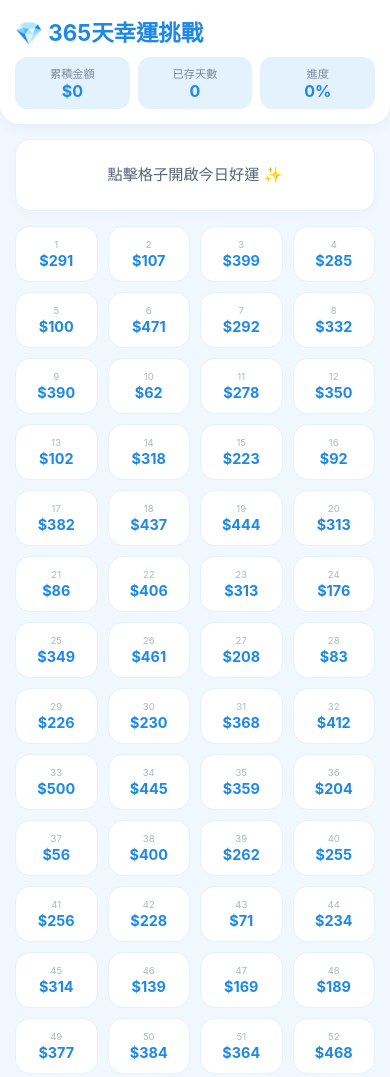
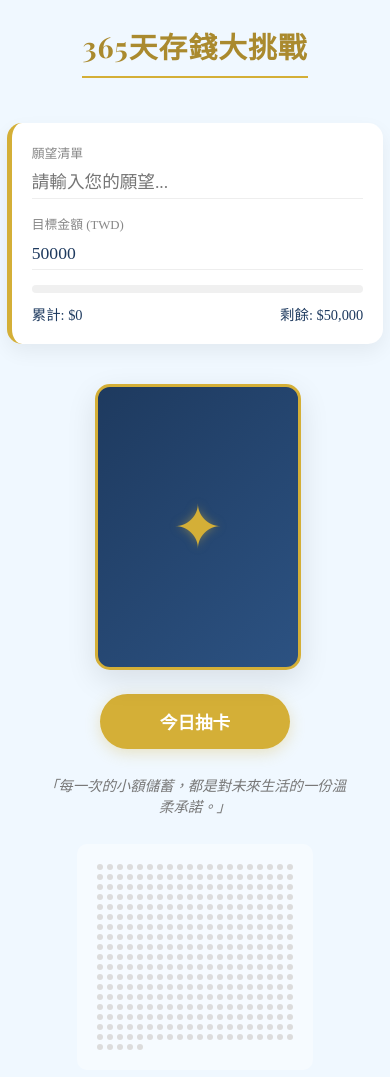
Before and after one commit to kus080600-del/index.html, a plain HTML site: page index.html in a window 390 px wide. Shown: the top 1077 px of the page. Drawn offline with nearby package versions, Linux system fonts and the light colour scheme.

Commit message:
更新 index.html

```diff
--- a/index.html
+++ b/index.html
@@ -3,254 +3,403 @@
 <head>
     <meta charset="UTF-8">
     <meta name="viewport" content="width=device-width, initial-scale=1.0, maximum-scale=1.0, user-scalable=no">
-    <title>365天幸運隨機計畫 (手機優化版)</title>
+    <title>365天存錢大挑戰</title>
+    <link href="https://fonts.googleapis.com/css2?family=Playfair+Display:wght@700&family=Noto+Serif+TC:wght@400;700&display=swap" rel="stylesheet">
     <script src="https://cdn.jsdelivr.net/npm/canvas-confetti@1.6.0/dist/confetti.browser.min.js"></script>
     <style>
         :root {
-            --soft-blue: #e3f2fd;
-            --main-blue: #90caf9;
-            --deep-blue: #1e88e5;
-            --lucky-gold: #ffd700;
-            --bg: #f0f7ff;
+            --alice-blue: #F0F8FF;
+            --gold: #D4AF37;
+            --dark-gold: #AA8A2E;
+            --deep-blue: #1E3A5F;
+            --soft-white: #FFFFFF;
         }
 
         body {
-            font-family: -apple-system, BlinkMacSystemFont, "Segoe UI", Roboto, "Helvetica Neue", Arial, "Microsoft JhengHei", sans-serif;
-            background: var(--bg);
+            background-color: var(--alice-blue);
+            font-family: 'Noto Serif TC', serif;
             margin: 0;
-            padding: 0;
-            color: #445;
-            -webkit-tap-highlight-color: transparent; /* 移除手機點擊藍色陰影 */
-        }
-
-        /* 固定在頂部的統計資訊 */
-        .header-sticky {
-            position: sticky;
-            top: 0;
-            background: rgba(255, 255, 255, 0.95);
-            backdrop-filter: blur(10px);
-            z-index: 10;
-            padding: 15px;
-            box-shadow: 0 2px 15px rgba(0,0,0,0.05);
-            border-bottom-left-radius: 20px;
-            border-bottom-right-radius: 20px;
-        }
-
-        .header-sticky h1 { margin: 0 0 10px 0; font-size: 1.4em; color: var(--deep-blue); }
-
-        .stats {
-            display: grid;
-            grid-template-columns: repeat(3, 1fr);
-            gap: 8px;
-        }
-
-        .stat-box {
-            background: var(--soft-blue);
-            padding: 8px 5px;
-            border-radius: 12px;
-            text-align: center;
-        }
-        .stat-box small { display: block; color: #789; font-size: 0.7em; }
-        .stat-box span { font-size: 1em; font-weight: bold; color: var(--deep-blue); }
-
-        /* 文案區 */
-        #quote-display {
-            background: #fff;
-            margin: 15px;
-            padding: 15px;
-            border-radius: 15px;
-            font-size: 0.95em;
-            color: #567;
-            line-height: 1.5;
-            border: 1px solid var(--soft-blue);
-            box-shadow: 0 4px 10px rgba(0,0,0,0.02);
-            min-height: 40px;
-            display: flex;
-            align-items: center;
-            justify-content: center;
-            text-align: center;
-        }
-
-        /* 網格區 */
-        .grid-container {
-            padding: 0 15px 100px 15px; /* 底部留白避免遮擋 */
-        }
-
-        .grid {
-            display: grid;
-            grid-template-columns: repeat(4, 1fr); /* 手機版預設 4 列 */
-            gap: 10px;
-        }
-
-        /* 平板或桌面改為 6-8 列 */
-        @media (min-width: 600px) {
-            .grid { grid-template-columns: repeat(6, 1fr); }
-        }
-        @media (min-width: 900px) {
-            .grid { grid-template-columns: repeat(10, 1fr); }
-        }
-
-        .cell {
-            background: white;
-            border: 1.5px solid var(--soft-blue);
-            border-radius: 15px;
-            padding: 12px 2px;
             display: flex;
             flex-direction: column;
             align-items: center;
-            justify-content: center;
-            transition: all 0.2s active;
+            min-height: 100vh;
+            color: var(--deep-blue);
+            padding-bottom: 50px;
         }
 
-        /* 手機點擊效果 */
-        .cell:active {
-            transform: scale(0.9);
-            background: var(--soft-blue);
+        header {
+            text-align: center;
+            padding: 25px 20px;
         }
 
-        .cell .day-num { font-size: 0.6em; color: #abb; margin-bottom: 2px; }
-        .cell .amount { font-size: 0.9em; font-weight: bold; color: var(--deep-blue); }
+        h1 {
+            font-family: 'Playfair Display', serif;
+            font-size: 1.8rem;
+            margin: 0;
+            color: var(--dark-gold);
+            letter-spacing: 1px;
+            border-bottom: 2px solid var(--gold);
+            padding-bottom: 10px;
+        }
 
-        .cell.checked {
-            background: var(--deep-blue);
-            border-color: var(--deep-blue);
+        /* 願望清單區 */
+        .wish-section {
+            width: 85%;
+            max-width: 400px;
+            background: var(--soft-white);
+            padding: 20px;
+            border-radius: 15px;
+            box-shadow: 0 8px 20px rgba(0,0,0,0.06);
+            border-left: 5px solid var(--gold);
+            margin: 20px 0;
+        }
+
+        .input-group {
+            margin-bottom: 15px;
+        }
+
+        label {
+            font-size: 0.8rem;
+            color: #888;
+            display: block;
+            margin-bottom: 5px;
+        }
+
+        .wish-input {
+            width: 100%;
+            border: none;
+            border-bottom: 1px solid #eee;
+            font-size: 1.1rem;
+            color: var(--deep-blue);
+            padding: 5px 0;
+            outline: none;
+            background: transparent;
+            font-family: 'Noto Serif TC', serif;
+        }
+
+        .wish-input:focus {
+            border-bottom: 1px solid var(--gold);
+        }
+
+        .progress-info {
+            display: flex;
+            justify-content: space-between;
+            font-size: 0.9rem;
+            margin-top: 10px;
+        }
+
+        .progress-container {
+            height: 8px;
+            background: #f0f0f0;
+            border-radius: 4px;
+            overflow: hidden;
+            margin: 10px 0;
+        }
+
+        #progress-bar {
+            height: 100%;
+            width: 0%;
+            background: linear-gradient(90deg, var(--gold), #FFE17B);
+            transition: width 0.6s cubic-bezier(0.4, 0, 0.2, 1);
+        }
+
+        /* 抽卡區 */
+        .card-container {
+            perspective: 1000px;
+            width: 200px;
+            height: 280px;
+            margin: 20px 0;
+        }
+
+        .card {
+            width: 100%;
+            height: 100%;
+            position: relative;
+            transform-style: preserve-3d;
+            transition: transform 0.7s cubic-bezier(0.23, 1, 0.32, 1);
+        }
+
+        .card.is-flipped {
+            transform: rotateY(180deg);
+        }
+
+        .card-face {
+            position: absolute;
+            width: 100%;
+            height: 100%;
+            backface-visibility: hidden;
+            display: flex;
+            flex-direction: column;
+            justify-content: center;
+            align-items: center;
+            border-radius: 15px;
+            border: 3px solid var(--gold);
+            box-shadow: 0 10px 30px rgba(0,0,0,0.1);
+        }
+
+        .card-front {
+            background: linear-gradient(135deg, #1e3a5f 0%, #2c5282 100%);
+            color: var(--gold);
+        }
+
+        .card-front::after {
+            content: "✦";
+            font-size: 60px;
+            text-shadow: 0 0 10px rgba(212,175,55,0.5);
+        }
+
+        .card-back {
+            background: white;
+            transform: rotateY(180deg);
+            color: var(--deep-blue);
+        }
+
+        .amount {
+            font-size: 2.8rem;
+            font-weight: bold;
+            color: var(--dark-gold);
+            margin: 10px 0;
+        }
+
+        /* 點點陣列 */
+        .grid-container {
+            display: grid;
+            grid-template-columns: repeat(20, 1fr);
+            gap: 4px;
+            padding: 20px;
+            max-width: 90%;
+            background: rgba(255,255,255,0.4);
+            border-radius: 10px;
+            margin-top: 20px;
+        }
+
+        .dot {
+            width: 6px;
+            height: 6px;
+            background: #dcdcdc;
+            border-radius: 50%;
+        }
+
+        .dot.active {
+            background: var(--gold);
+            box-shadow: 0 0 4px var(--gold);
+        }
+
+        /* 按鈕系列 */
+        .draw-btn {
+            padding: 15px 60px;
+            background: var(--gold);
             color: white;
+            border: none;
+            border-radius: 30px;
+            font-size: 1.1rem;
+            font-weight: bold;
+            box-shadow: 0 4px 15px rgba(212, 175, 55, 0.3);
+            cursor: pointer;
+            margin-top: 10px;
         }
-        .cell.checked .day-num, .cell.checked .amount { color: white; }
 
-        /* 彈窗優化 */
-        #modal {
-            display: none; position: fixed; top: 50%; left: 50%; transform: translate(-50%, -50%);
-            background: white; padding: 30px; border-radius: 25px; box-shadow: 0 10px 50px rgba(0,0,0,0.3);
-            z-index: 100; text-align: center; width: 80%; max-width: 300px;
+        .reset-btn {
+            margin-top: 40px;
+            background: transparent;
+            color: #999;
+            border: 1px solid #ccc;
+            padding: 8px 20px;
+            border-radius: 20px;
+            font-size: 0.8rem;
+            cursor: pointer;
         }
-        #modal h2 { color: var(--lucky-gold); margin-top: 0; font-size: 1.2em; }
-        #modal button { background: var(--deep-blue); color: white; border: none; padding: 12px 30px; border-radius: 12px; margin-top: 15px; width: 100%; font-size: 1em; }
-        .overlay { display: none; position: fixed; top: 0; left: 0; width: 100%; height: 100%; background: rgba(0,0,0,0.4); z-index: 99; }
 
-        .reset-btn { margin: 20px auto; display: block; border: none; background: none; color: #bbb; font-size: 0.8em; }
+        .quote-box {
+            margin-top: 25px;
+            padding: 0 40px;
+            text-align: center;
+            font-style: italic;
+            font-size: 0.9rem;
+            color: #777;
+            min-height: 50px;
+        }
     </style>
 </head>
 <body>
 
-<div class="overlay" id="overlay"></div>
-<div id="modal">
-    <h2 id="milestone-title">🌟 達成里程碑！</h2>
-    <p id="milestone-msg"></p>
-    <button onclick="closeModal()">收下好運</button>
+    <header>
+        <h1>365天存錢大挑戰</h1>
+    </header>
+
+    <div class="wish-section">
+        <div class="input-group">
+            <label>願望清單</label>
+            <input type="text" id="wish-title" class="wish-input" placeholder="請輸入您的願望..." onchange="saveData()">
+        </div>
+        <div class="input-group">
+            <label>目標金額 (TWD)</label>
+            <input type="number" id="target-amount" class="wish-input" placeholder="例如: 50000" onchange="saveData()">
         </div>
 
-<div class="header-sticky">
-    <h1>💎 365天幸運挑戰</h1>
-    <div class="stats">
-        <div class="stat-box"><small>累積金額</small><span id="total-money">$ 0</span></div>
-        <div class="stat-box"><small>已存天數</small><span id="total-days">0</span></div>
-        <div class="stat-box"><small>進度</small><span id="percent">0%</span></div>
+        <div class="progress-container">
+            <div id="progress-bar"></div>
+        </div>
+        <div class="progress-info">
+            <span>累計: $<span id="total-saved">0</span></span>
+            <span>剩餘: $<span id="remaining">0</span></span>
         </div>
     </div>
 
-<div id="quote-display">點擊格子開啟今日好運 ✨</div>
+    <div class="card-container" onclick="drawCard()">
+        <div class="card" id="main-card">
+            <div class="card-face card-front"></div>
+            <div class="card-face card-back">
+                <span style="font-size: 0.9rem;">今日儲蓄金額</span>
+                <div class="amount" id="card-amount">$0</div>
+                <small id="card-date" style="color:#aaa"></small>
+            </div>
+        </div>
+    </div>
 
-<div class="grid-container">
-    <div class="grid" id="grid"></div>
-    <button class="reset-btn" onclick="reset()">重置計畫</button>
+    <button class="draw-btn" onclick="drawCard()">今日抽卡</button>
+
+    <div class="quote-box" id="quote-text">
+        「每一次的小額儲蓄，都是對未來生活的一份溫柔承諾。」
     </div>
+
+    <div class="grid-container" id="grid"></div>
+
+    <button class="reset-btn" onclick="resetChallenge()">重新設置挑戰</button>
 
     <script>
         const quotes = [
-        "你值得擁有所有美好的事物，包括這筆存款帶來的自由。",
-        "今天的自律，是為了明天能隨心所欲地說『好』。",
-        "幸運小撇步：今天對鏡子裡的自己微笑，好事即將發生。",
-        "小小的硬幣是大大的底氣，你正在親手打造安全感。",
-        "幸運小撇步：深呼吸三次，感受這一刻的寧靜與豐盈。",
-        "未來的你，一定會感謝現在這個閃閃發光的自己。",
-        "信心來自於掌控感，你正在掌控你的未來。",
-        "幸運小撇步：喝一杯溫水，感謝自己今天的付出。",
-        "恭喜！你離夢想清單又近了一步。"
+            "積少成多，財富是時間的果實。",
+            "今天的自律，是明天的自由。",
+            "理財不在於致富，而在於能自由選擇生活。",
+            "開運小撇步：今天多喝水，好運自然來。",
+            "優雅是一種態度，儲蓄是一種習慣。",
+            "每一分努力，都會在未來開花結果。",
+            "夢想不遠，只要你開始啟程。"
         ];
 
-    const milestones = {
-        10: "太棒了！10 天的堅持已經讓習慣成自然。",
-        50: "50 天達成！你正在建立穩固的財富地基。",
-        100: "百日挑戰成功！你的毅力讓人佩服。",
-        200: "不知不覺走了一大半！未來可期。",
-        365: "🎉 奇蹟達成！你是最棒的挑戰者！"
+        let state = {
+            totalSaved: 0,
+            daysCount: 0,
+            targetAmount: 50000,
+            wishTitle: "",
+            history: []
         };
 
-    let amountPool = JSON.parse(localStorage.getItem('amountPool_mobile'));
-    if (!amountPool) {
-        amountPool = Array.from({length: 365}, () => Math.floor(Math.random() * (500 - 50 + 1)) + 50);
-        localStorage.setItem('amountPool_mobile', JSON.stringify(amountPool));
+        function init() {
+            const savedState = localStorage.getItem('savings_365_v2');
+            if (savedState) {
+                state = JSON.parse(savedState);
             }
 
-    let savedIndices = JSON.parse(localStorage.getItem('lucky_v_mobile_saved')) || [];
+            document.getElementById('wish-title').value = state.wishTitle || "";
+            document.getElementById('target-amount').value = state.targetAmount || "";
 
-    function render() {
+            renderGrid();
+            updateUI();
+        }
+
+        function renderGrid() {
             const grid = document.getElementById('grid');
             grid.innerHTML = '';
-        let totalMoney = 0;
-
-        amountPool.forEach((amt, index) => {
-            const isSaved = savedIndices.includes(index);
-            const cell = document.createElement('div');
-            cell.className = `cell ${isSaved ? 'checked' : ''}`;
-            cell.innerHTML = `
-                <div class="day-num">${index + 1}</div>
-                <div class="amount">$${amt}</div>
-            `;
-            if (isSaved) totalMoney += amt;
-            cell.onclick = () => toggle(index);
-            grid.appendChild(cell);
-        });
-
-        document.getElementById('total-money').innerText = `$${totalMoney.toLocaleString()}`;
-        document.getElementById('total-days').innerText = savedIndices.length;
-        document.getElementById('percent').innerText = `${((savedIndices.length/365)*100).toFixed(0)}%`;
-    }
-
-    function toggle(index) {
-        const idxInSaved = savedIndices.indexOf(index);
-        if (idxInSaved > -1) {
-            savedIndices.splice(idxInSaved, 1);
-        } else {
-            savedIndices.push(index);
-            checkMilestone(savedIndices.length);
-            showQuote();
-            // 點擊震動回饋 (部分安卓支援)
-            if (window.navigator.vibrate) window.navigator.vibrate(20);
-        }
-        localStorage.setItem('lucky_v_mobile_saved', JSON.stringify(savedIndices));
-        render();
-    }
-
-    function showQuote() {
-        const q = quotes[Math.floor(Math.random() * quotes.length)];
-        document.getElementById('quote-display').innerText = "✨ " + q;
-    }
-
-    function checkMilestone(count) {
-        if (milestones[count]) {
-            confetti({ particleCount: 100, spread: 50, origin: { y: 0.8 } });
-            document.getElementById('milestone-msg').innerText = milestones[count];
-            document.getElementById('modal').style.display = 'block';
-            document.getElementById('overlay').style.display = 'block';
+            for (let i = 0; i < 365; i++) {
+                const dot = document.createElement('div');
+                dot.className = 'dot' + (i < state.daysCount ? ' active' : '');
+                grid.appendChild(dot);
             }
         }
 
-    function closeModal() {
-        document.getElementById('modal').style.display = 'none';
-        document.getElementById('overlay').style.display = 'none';
+        function updateUI() {
+            document.getElementById('total-saved').innerText = state.totalSaved.toLocaleString();
+            const target = state.targetAmount || 0;
+            const remain = Math.max(0, target - state.totalSaved);
+            document.getElementById('remaining').innerText = remain.toLocaleString();
+
+            const progress = target > 0 ? (state.totalSaved / target) * 100 : 0;
+            document.getElementById('progress-bar').style.width = Math.min(100, progress) + '%';
         }
 
-    function reset() {
-        if (confirm("確定要重置嗎？")) {
-            localStorage.clear();
+        function playSound() {
+            try {
+                const ctx = new (window.AudioContext || window.webkitAudioContext)();
+                const osc = ctx.createOscillator();
+                const gain = ctx.createGain();
+                osc.type = 'sine';
+                osc.frequency.setValueAtTime(523.25, ctx.currentTime); // C5
+                osc.frequency.exponentialRampToValueAtTime(1046.50, ctx.currentTime + 0.3); // C6
+                gain.gain.setValueAtTime(0.1, ctx.currentTime);
+                gain.gain.exponentialRampToValueAtTime(0.01, ctx.currentTime + 0.3);
+                osc.connect(gain);
+                gain.connect(ctx.destination);
+                osc.start();
+                osc.stop(ctx.currentTime + 0.3);
+            } catch(e) { console.log("Audio muted"); }
+        }
+
+        function drawCard() {
+            const card = document.getElementById('main-card');
+
+            // 如果已經在背面，先翻回正面再抽
+            if (card.classList.contains('is-flipped')) {
+                card.classList.remove('is-flipped');
+                return;
+            }
+
+            const randomAmount = Math.floor(Math.random() * (300 - 50 + 1)) + 50;
+
+            playSound();
+
+            // 設置卡片內容
+            document.getElementById('card-amount').innerText = '$' + randomAmount;
+            document.getElementById('card-date').innerText = new Date().toLocaleDateString();
+
+            // 翻轉
+            card.classList.add('is-flipped');
+
+            // 噴發特效
+            confetti({
+                particleCount: 80,
+                spread: 60,
+                origin: { y: 0.7 },
+                colors: ['#D4AF37', '#F0F8FF', '#1E3A5F']
+            });
+
+            // 更新數據
+            state.totalSaved += randomAmount;
+            state.daysCount = Math.min(365, state.daysCount + 1);
+
+            // 換語錄
+            document.getElementById('quote-text').innerText = quotes[Math.floor(Math.random() * quotes.length)];
+
+            saveData();
+            setTimeout(() => {
+                updateUI();
+                renderGrid();
+            }, 300);
+        }
+
+        function saveData() {
+            state.wishTitle = document.getElementById('wish-title').value;
+            state.targetAmount = parseInt(document.getElementById('target-amount').value) || 0;
+            localStorage.setItem('savings_365_v2', JSON.stringify(state));
+            updateUI();
+        }
+
+        function resetChallenge() {
+            if (confirm("確定要重置挑戰嗎？這將會清空所有儲蓄紀錄與願望設定。")) {
+                localStorage.removeItem('savings_365_v2');
+                state = {
+                    totalSaved: 0,
+                    daysCount: 0,
+                    targetAmount: 50000,
+                    wishTitle: "",
+                    history: []
+                };
                 location.reload();
             }
         }
 
-    render();
+        window.onload = init;
     </script>
-
 </body>
 </html>
```
Lines whose indentation alone changed are shown as unchanged.
